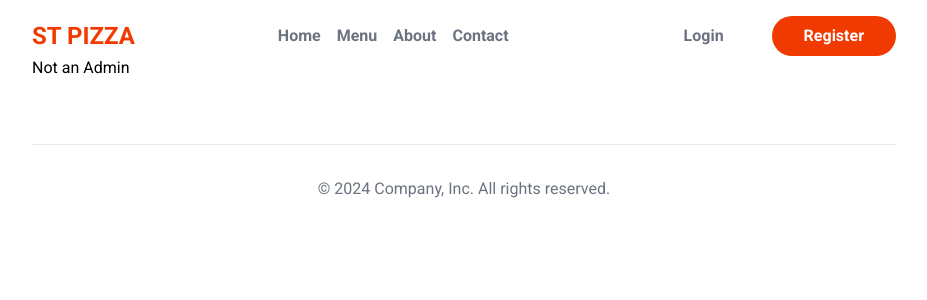
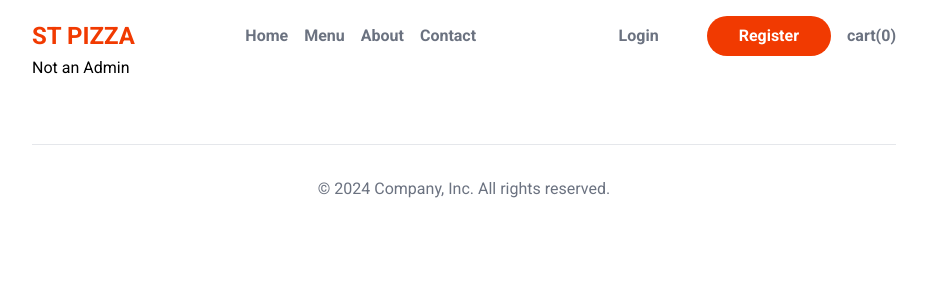
Before and after one commit to MuzammalAnsari/pizza, a Next.js app: page /menu-items/new in a window 1280 px wide. Shown: the top 300 px of the page, without its empty margins (176-1103 px from the left). Built offline with nearby package versions, Linux system fonts and the light colour scheme; no server answers.

Commit message:
working on cart added functionality to add remove and clear cart in App context and created cartContext

```diff
--- a/src/components/AppContext.js
+++ b/src/components/AppContext.js
@@ -1,10 +1,61 @@
-"use client"
-import { SessionProvider } from "next-auth/react"
+"use client";
+import { SessionProvider } from "next-auth/react";
+import { createContext, useEffect, useState } from "react";
+
+export const cartContext = createContext({});
 
 export function AppProvider({ children }) {
-    return (
-        <SessionProvider>
-            {children}
-        </SessionProvider>
-    )
+  const [cartProducts, setCartProducts] = useState([]);
+
+
+  // save cart to localstorage to handle disappering of cart added products after page refresh
+  useEffect(() => {
+    const lsCartProducts = ls?.getItem("cart");
+    if (lsCartProducts) {
+      setCartProducts(JSON.parse(lsCartProducts));
+    }
+  }, []);
+
+  const ls = typeof window !== "undefined" ? window.localStorage : null;
+  const saveCartProductsToLocalStorage = (cartProducts) => {
+    if (ls) {
+      ls.setItem("cart", JSON.stringify(cartProducts));
+    }
+  };
+
+  //clear cart function
+  function clearCart() {
+    setCartProducts([]);
+    saveCartProductsToLocalStorage([]);
+  }
+
+  // remove product from cart
+  function removeCartProduct(indexTORemove) {
+    setCartProducts((prevProducts) => {
+      const newProducts = prevProducts
+      .filter((v, index) => index !== indexTORemove);
+      saveCartProductsToLocalStorage(newProducts);
+      return newProducts;
+    });
+  }
+
+
+
+  function addToCart(product, size = null, extras = []) {
+    setCartProducts((prevProducts) => {
+      const cartProduct = { ...product, size, extras };
+      const newProducts = [...prevProducts, cartProduct];
+      saveCartProductsToLocalStorage(newProducts);
+      return newProducts;
+    });
+  }
+  return (
+    <SessionProvider>
+      <cartContext.Provider
+        value={{ cartProducts, setCartProducts, addToCart, removeCartProduct, clearCart, }}
+      >
+        {children}
+      </cartContext.Provider>
+    </SessionProvider>
+  );
 }
--- a/src/components/layout/Header.js
+++ b/src/components/layout/Header.js
@@ -1,6 +1,8 @@
 "use client"
 import Link from "next/link";
 import { signOut, useSession } from "next-auth/react"
+import { useContext } from "react";
+import { cartContext } from "../AppContext";
 
 export default function Header() {
     const session = useSession()
@@ -8,12 +10,13 @@ export default function Header() {
     const status = session.status
     const userData = session.data?.user
     let userName = userData?.name || userData?.email
+    const {cartProducts} = useContext(cartContext)
     if (userName && userName.includes(' ')) {
         userName = userName.split(' ')[0]
     }
     return (
         <header className="flex items-center justify-between">
-            <Link className="text-primary font-semibold text-2xl" href=""> ST PIZZA</Link>
+            <Link className="text-primary font-semibold text-2xl" href={'/'}> ST PIZZA</Link>
             <nav className='flex gap-4 items-center text-gray-500 font-semibold'>
                 <Link href={'/'}>Home</Link>
                 <Link href={'/menu'}>Menu</Link>
@@ -40,7 +43,7 @@ export default function Header() {
                         <Link href={'/register'} className='bg-primary rounded-full px-8 text-white py-2 '>Register</Link>
                     </>
                 )}
-
+                    <Link href={'/cart'}> cart({cartProducts.length})</Link>
             </nav>
         </header>
     )
--- a/src/components/menu/MenuItems.js
+++ b/src/components/menu/MenuItems.js
@@ -1,12 +1,26 @@
-export default function MenuItem({image,name,description,basePrice,sizes,extraIngredientsPrices}) {
-    return (
-        <div className="bg-gray-200 p-4 rounded-lg text-center hover:bg-white transition-all hover:shadow-md duration-300 hover:shadow-black/25">
-            <div className='text-center'>
-                <img src={image}alt="pizza" className="max-h-auto max-h-24 block mx-auto" />
-            </div>
-            <h4 className='font-semibold my-3'>{name}</h4>
-            <p className='text-gray-500 text-sm line-clamp-3'>{description}</p>
-            <button className="bg-primary mt-4 rounded-full text-white px-8 py-2">Add to cart ${basePrice}</button>
-        </div>
-    )
+import { useContext } from "react";
+import { cartContext } from "../AppContext";
+
+export default function MenuItem(menuItem) {
+    const {image,name,description,basePrice,sizes,extraIngredientsPrices,} = menuItem;
+    const{addToCart} = useContext(cartContext);
+
+  return (
+    <div className="bg-gray-200 p-4 rounded-lg text-center hover:bg-white transition-all hover:shadow-md duration-300 hover:shadow-black/25">
+      <div className="text-center">
+        <img
+          src={image}
+          alt="pizza"
+          className="max-h-auto max-h-24 block mx-auto"
+        />
+      </div>
+      <h4 className="font-semibold my-3">{name}</h4>
+      <p className="text-gray-500 text-sm line-clamp-3">{description}</p>
+      <button
+        onClick={() => addToCart()}
+        type="button" className="bg-primary mt-4 rounded-full text-white px-8 py-2">
+        Add to cart ${basePrice}
+      </button>
+    </div>
+  );
 }
```
